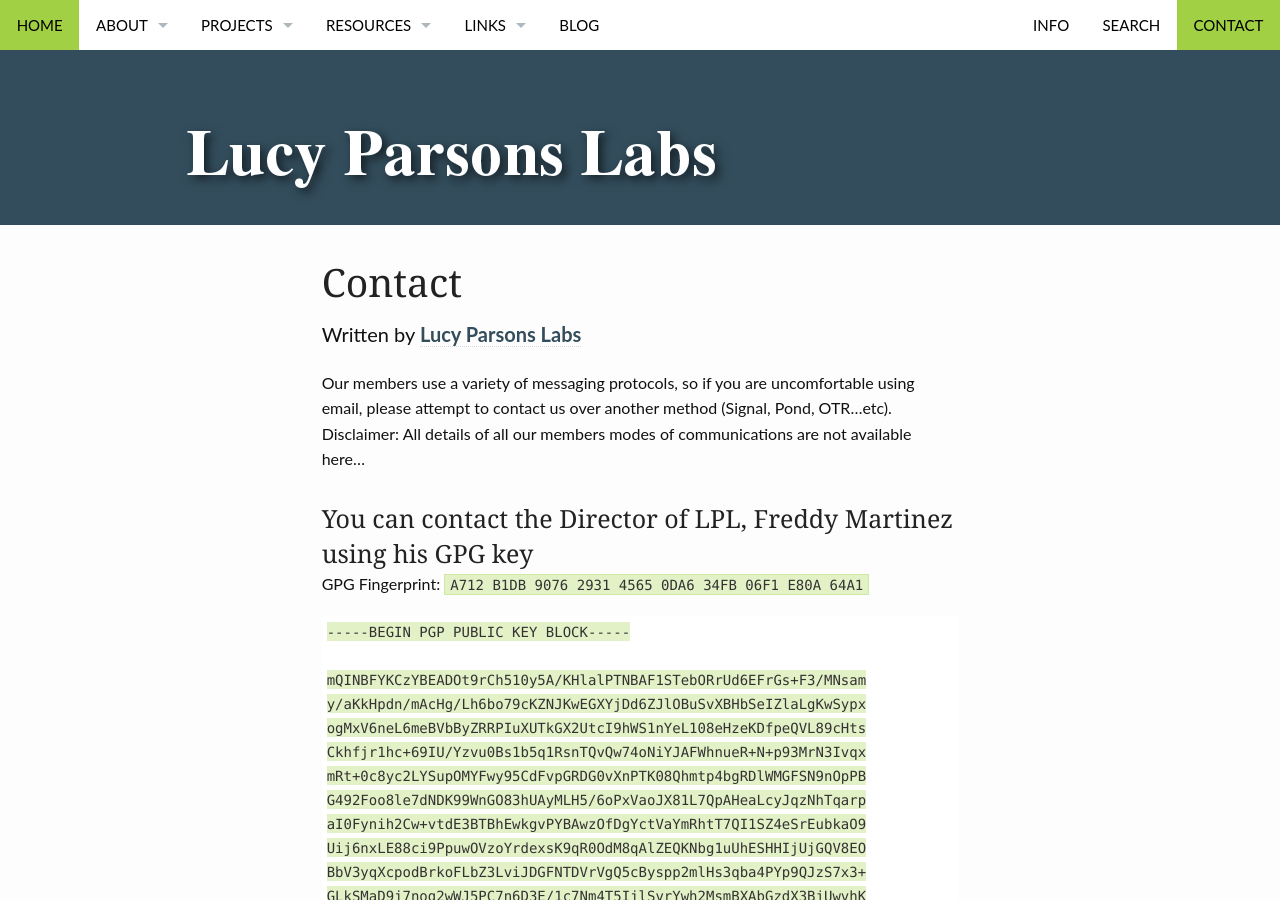
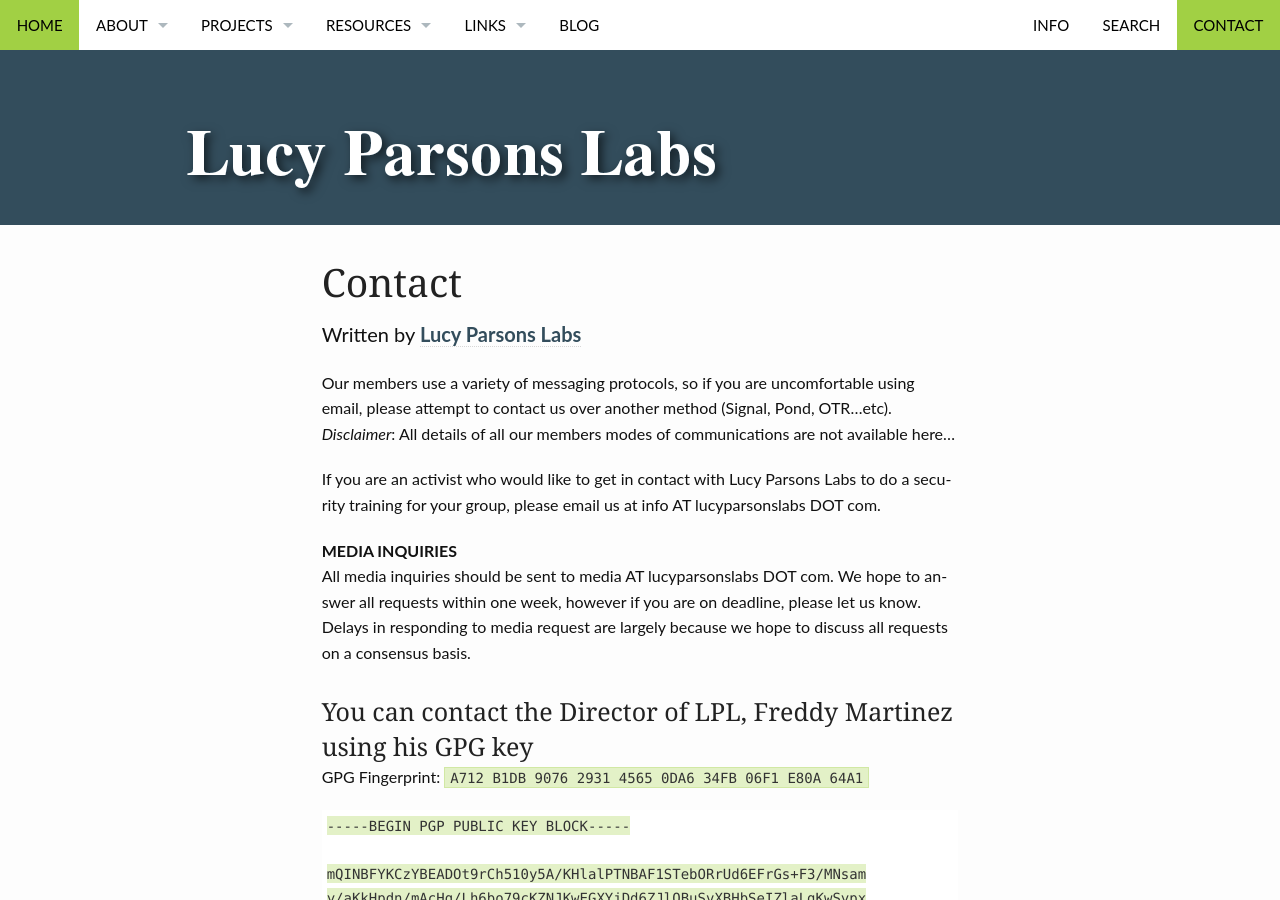
Before and after one commit to saltthefries/lucyparsonslabs.com, a Jekyll site: the page built from pages/contact.md, in a window 1280 px wide and 900 px high. Built offline with Jekyll 4.4.1, drawn with Linux system fonts in a browser that asks for light colours.

Commit message:
add contact emails for media, activists

```diff
--- a/pages/contact.md
+++ b/pages/contact.md
@@ -7,7 +7,13 @@
 permalink: "/contact/"
 ---
 
-Our members use a variety of messaging protocols, so if you are uncomfortable using email, please attempt to contact us over another method (Signal, Pond, OTR...etc). Disclaimer: All details of all our members modes of communications are not available here...
+Our members use a variety of messaging protocols, so if you are uncomfortable using email, please attempt to contact us over another method (Signal, Pond, OTR...etc). *Disclaimer*: All details of all our members modes of communications are not available here...
+
+If you are an activist who would like to get in contact with Lucy Parsons Labs to do a security training for your group, please email us at info AT lucyparsonslabs DOT com.
+
+**MEDIA INQUIRIES**
+All media inquiries should be sent to media AT lucyparsonslabs DOT com. We hope to answer all requests within one week, however if you are on deadline, please let us know. Delays in responding to media request are largely because we hope to discuss all requests on a consensus basis.
+
 
 ### You can contact the Director of LPL, Freddy Martinez using his GPG key
 
```
